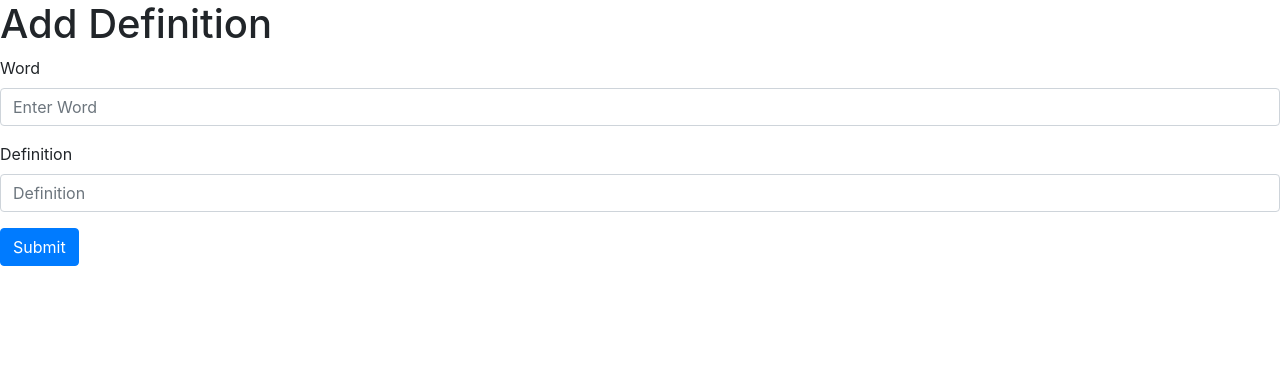
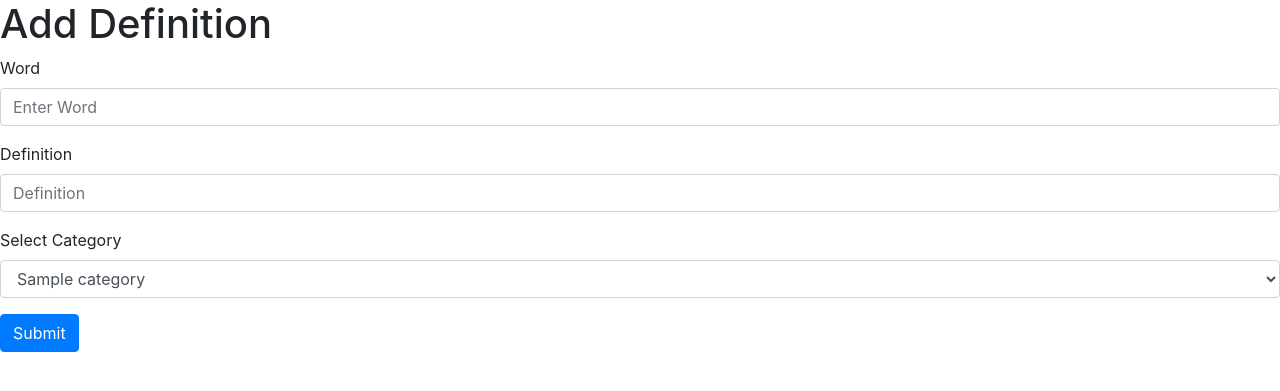
Before and after one commit to Code-Institute-Submissions/jargon-dictionary, a Flask app: page /add_definitions in a window 1280 px wide. Shown: the part 56-447 px from the top of the page. Run offline with Flask 2, Linux system fonts and the light colour scheme; a database or web service that is not in the repository returns one stand-in record (values such as "Sample title"); some libraries are stand-ins or nearby versions.

Commit message:
Added categories when creating a new card

```diff
--- a/app.py
+++ b/app.py
@@ -23,7 +23,8 @@ def get_definitions(category):
 
 @app.route('/add_definitions')
 def add_definition():
-    return render_template('add-definition.html')
+    categories = categories=mongo.db.category.find()
+    return render_template('add-definition.html',  categories=categories)
 
 
 @app.route('/insert_definition', methods=['POST'])
--- a/templates/add-definition.html
+++ b/templates/add-definition.html
@@ -14,6 +14,14 @@
         <label for="definition">Definition</label>
         <input name="definition" type="text" class="form-control" id="definition" placeholder="Definition">
     </div>
+    <div class="form-group">
+        <label for="exampleFormControlSelect1">Select Category</label>
+        <select class="form-control" id="category_select">
+          {% for category in categories %}
+          <option>{{category.name}}</option>
+          {% endfor %}
+        </select>
+      </div>
     <button type="submit" class="btn btn-primary">Submit</button>
 </form>
 
--- a/templates/definitions.html
+++ b/templates/definitions.html
@@ -11,6 +11,8 @@
 <a href="{{url_for('edit_definition', definition_id=definition._id)}}">Edit</a>
 <a href="{{url_for('delete_definition', definition_id=definition._id)}}">Delete</a>
 
+
+
 {% endfor %}
 
 
```
